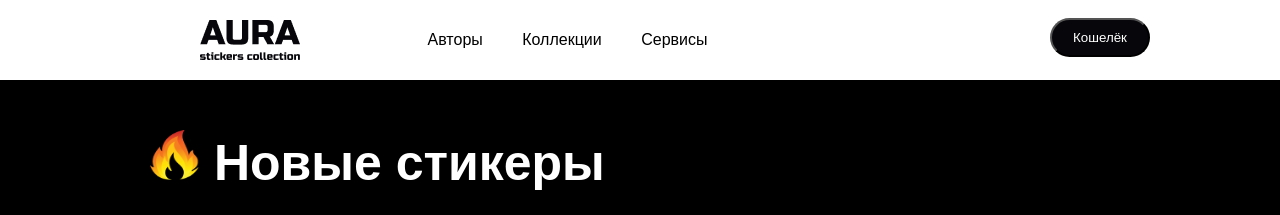
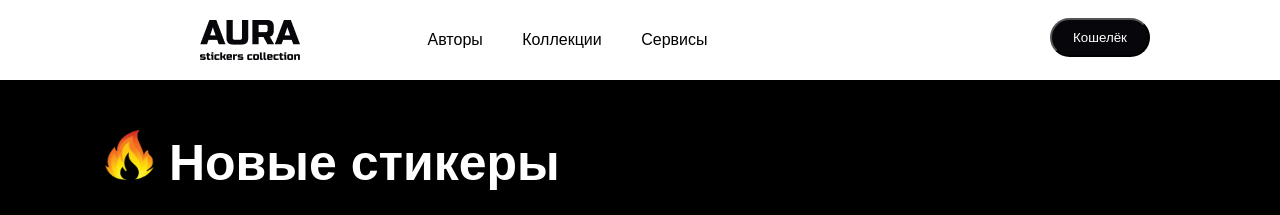
Before and after one commit to Re3r0Hacker/verstka, a plain HTML site: page Index.html in a window 1280 px wide. Shown: the top 215 px of the page. Drawn offline with Linux system fonts and the light colour scheme.

Commit message:
bauka-text-commit

```diff
--- a/style/section.css
+++ b/style/section.css
@@ -6,7 +6,7 @@
 .text_1{
     font-size: 50px;
     font-family: Arial, Helvetica, sans-serif;
-    margin-left: 150px;
+    margin-left: 105px;
     font-weight: 900;
     padding-top: 50px;
 }
```
